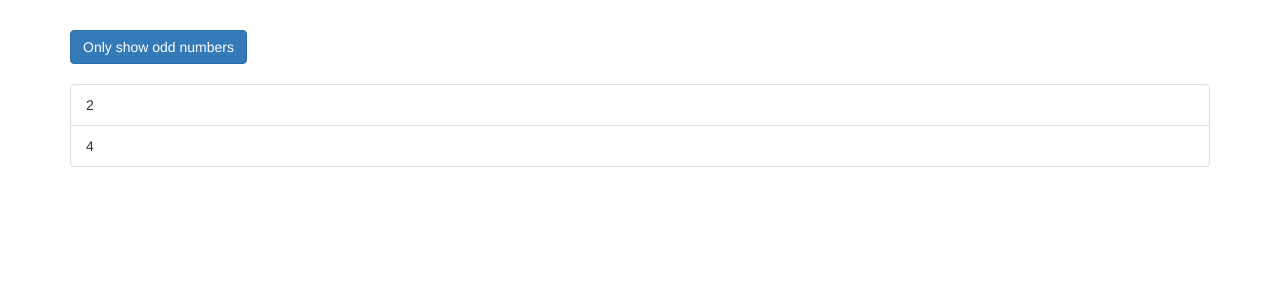
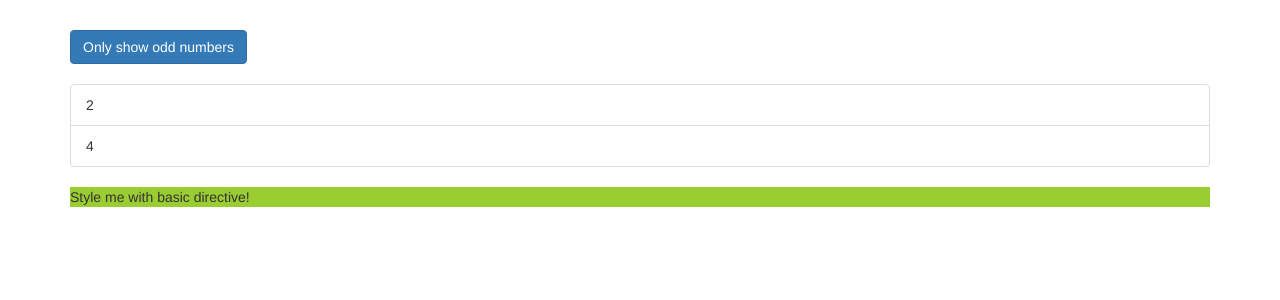
Before and after one commit to KristiL13/angular-directives, an Angular app: page / in a window 1280 px wide. Shown: the top 300 px of the page. Built offline with nearby package versions, Linux system fonts and the light colour scheme.

Commit message:
Create a basic attribute directive

```diff
--- a/src/app/app.component.html
+++ b/src/app/app.component.html
@@ -22,6 +22,7 @@
       <ng-template [ngIf]="onlyOdd">
         <p>Only odd</p>
       </ng-template>
+      <p appBasicHighlight>Style me with basic directive!</p>
     </div>
   </div>
 </div>
--- a/src/app/app.module.ts
+++ b/src/app/app.module.ts
@@ -4,10 +4,12 @@
 
 
 import { AppComponent } from './app.component';
+import { BasicHighlightDirective } from './basic-highlight/basic-highlight.directive';
 
 @NgModule({
   declarations: [
-    AppComponent
+    AppComponent,
+    BasicHighlightDirective
   ],
   imports: [
     BrowserModule,
--- /dev/null
+++ b/src/app/basic-highlight/basic-highlight.directive.ts
@@ -0,0 +1,12 @@
+import { Directive, ElementRef, OnInit } from "@angular/core";
+
+@Directive({
+  selector: '[appBasicHighlight]'
+})
+export class BasicHighlightDirective implements OnInit {
+  constructor(private elementRef: ElementRef) {}
+
+  ngOnInit(): void {
+      this.elementRef.nativeElement.style.backgroundColor = 'yellowgreen';
+  }
+}
```
